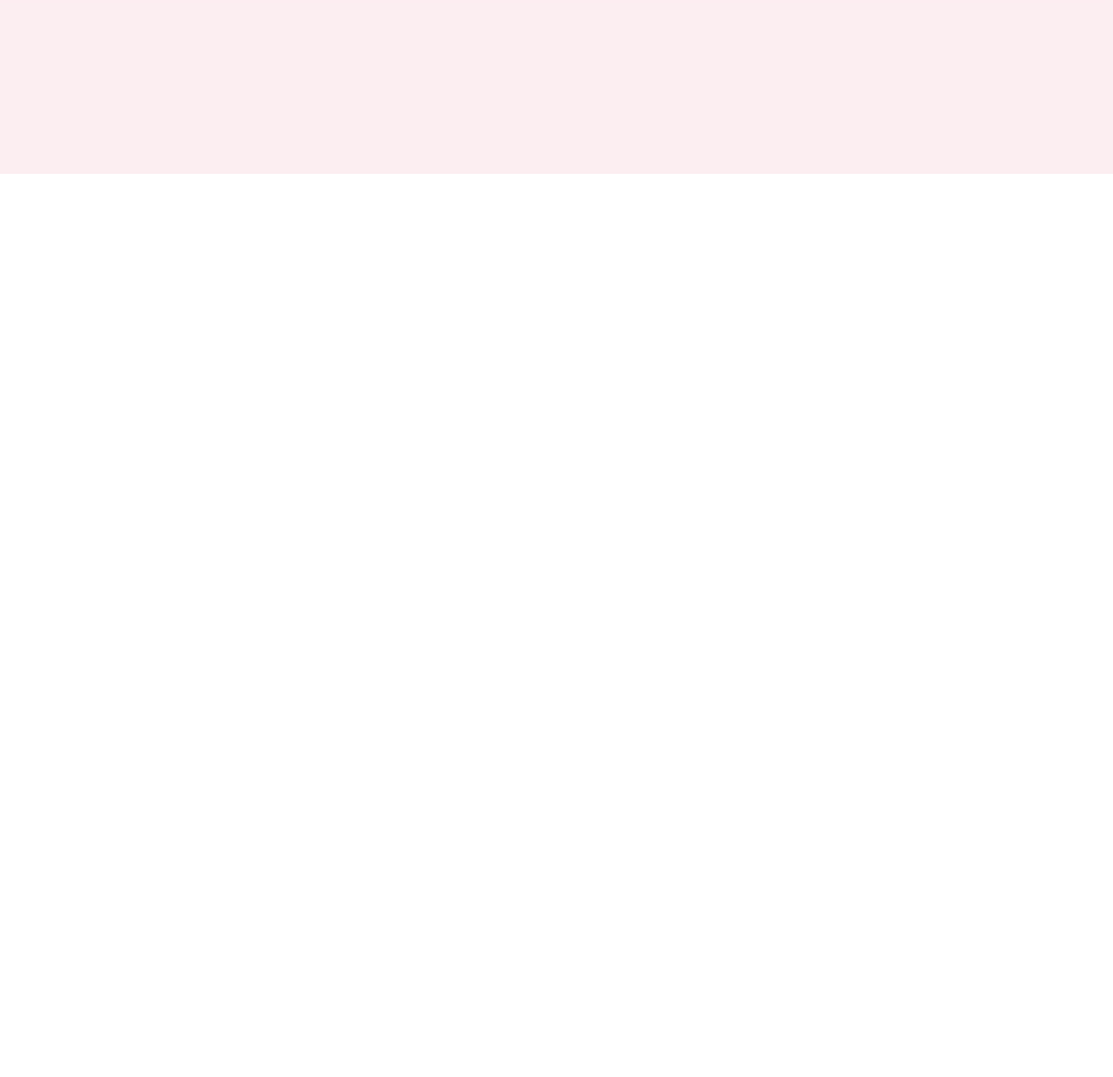
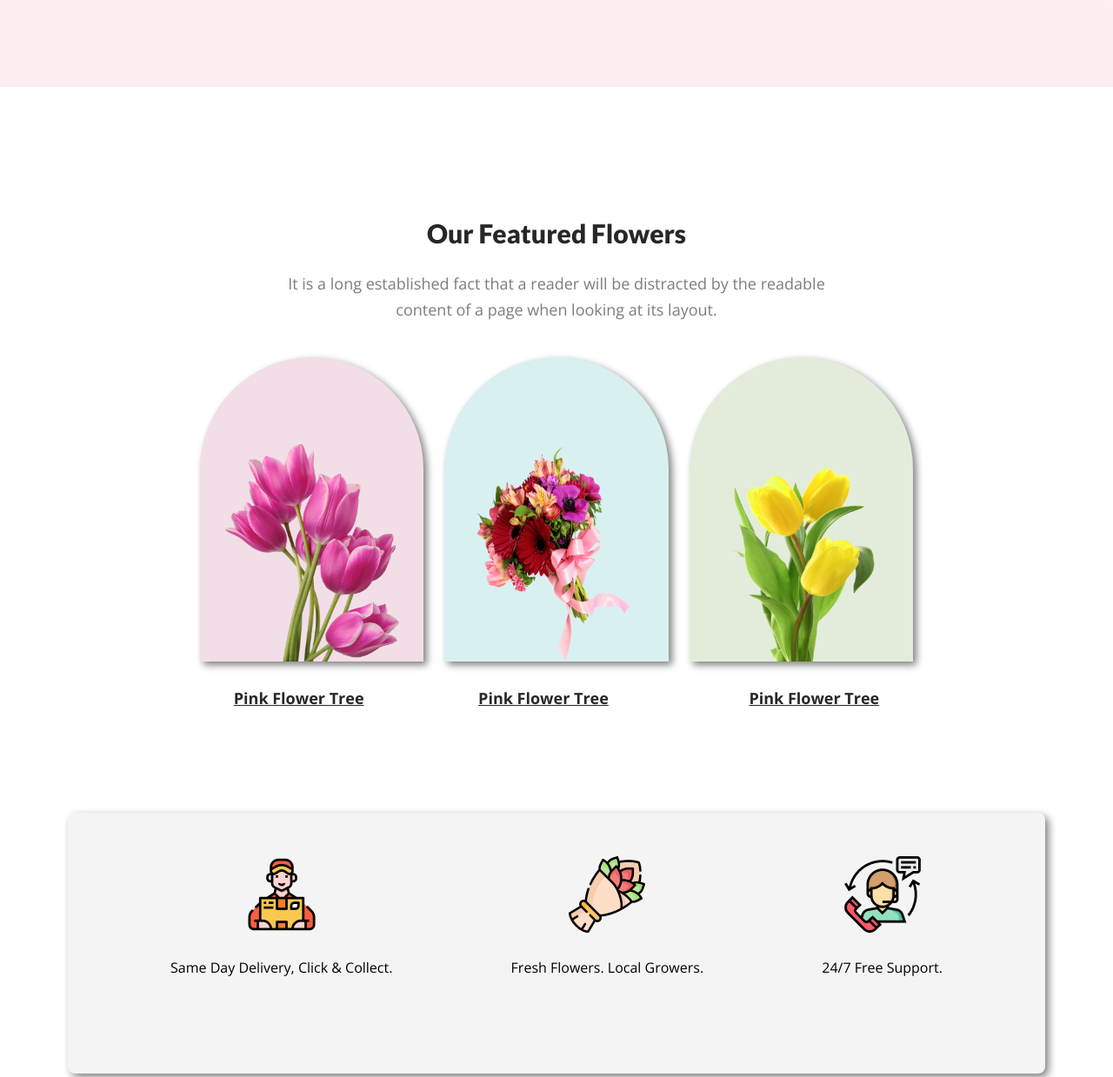
Before and after one commit to Bushra01-Dhaka/flower-shop-website, a plain HTML site: page index.html in a window 1280 px wide. Shown: the part 760-1999 px from the top of the page at 87% size. Before the commit the page ends 960 px from the top, so only its background shows below. Drawn offline with nearby package versions, Linux system fonts and the light colour scheme.

Commit message:
added feature and sale section

```diff
--- a/index.html
+++ b/index.html
@@ -43,6 +43,68 @@
     <!-- main part -->
     <main>
 
+        <!-- Our Feature Flower section -->
+        <section class="feature">
+            <h2 class="feature-title">Our Featured Flowers</h2>
+            <p class="feature-description">It is a long established fact that a reader will be distracted by the readable <br>content of a page when looking at its layout.</p>
+            <!-- feature cards -->
+            <div class="feature-cards">
+                <div class="f-card feature-card1">
+                     <img src="./Flower Asset/pngwing 6.png" alt="pink-tulip" class="feature-img">
+
+                </div>
+                <div class="f-card feature-card2">
+                    <img src="./Flower Asset/pngwing 5.png" alt="flower" class="feature-img">
+
+               </div>
+               <div class="f-card feature-card3">
+                <img  src="./Flower Asset/pngwing 7.png" alt="yellow-tulip" class="feature-img">
+
+           </div>
+
+            </div>
+
+            <div class="feature-p">
+                <p style="position: relative; left: 50px;">Pink Flower Tree</p>
+                <p xlass="middle" style="position: relative; right: 30px; padding-left: 30px;">Pink Flower Tree</p>
+                <p style="position: relative; right: 50px;">Pink Flower Tree</p>
+            </div>
+        </section>
+
+        <!-- icon-section -->
+        <section class="free-section">
+            <div class="free-part">
+                <img src="./Flower Asset/Group 57.png" alt="" class="free-img">
+                <p class="free-text">Same Day Delivery, Click & Collect.</p>
+            </div>
+            <div class="free-part">
+                <img src="./Flower Asset/Group 58.png" alt="" class="free-img">
+                <p class="free-text">Fresh Flowers. Local Growers.</p>
+            </div>
+            <div class="free-part">
+                <img src="./Flower Asset/Group 59.png" alt="" class="free-img">
+                <p class="free-text">24/7 Free Support.</p>
+            </div>
+        </section>
+
+        <!-- hot sale -->
+        <section class="sale">
+            <div class="sale-details">
+                <h2 class="sale-title">Hot Deal ! Sale Up To 25% <span style="color:#E55473;">Off</span></h2>
+                <p class="sale-description">It is a long established fact that a reader will be distracted by the readable content of a page when looking at its layout.</p>
+                 <button class="btn-primary">Sign Up</button>
+            </div>
+            <div class="sale-img-part">
+                <img src="./Flower Asset/pngwing 8.png" alt="red-tulip" class="sale-img">
+            </div>
+        </section>
+
+        <!-- instagram section -->
+        <section class="insta">
+            <h2 class="instra-title">Instagram</h2>
+            <p class="insta-description">It is a long established fact that a reader will be distracted by the readable content of a page when looking at its layout.</p>
+        </section>
+
     </main>
 
 
--- a/styles/style.css
+++ b/styles/style.css
@@ -4,6 +4,8 @@
     font-family: 'Open Sans', sans-serif;
 
 }
+
+/* shared items */
 
 
 
@@ -17,10 +19,10 @@ font-family: 'Open Sans', sans-serif; */
 .banner {
     height: 100vh;
     display: flex;
-    gap: 60px;
+    gap: 50px;
     justify-content: space-between;
-    align-self: center;
-    padding: 80px;
+    align-items: center;
+    padding: 30px 100px;
     background: rgba(229, 84, 115, 0.10);
 
 }
@@ -52,13 +54,151 @@ font-family: 'Open Sans', sans-serif; */
     font-weight: 700;
     box-shadow: 4px 4px 5px gray;
 }
-.btn-primary:hover
-{
+
+.btn-primary:hover {
     background-color: #82CD47;
 }
 
 /* banner-img */
 .banner-img img {
-    height: 500px;
+    height: 665px;
     width: 530px;
+    /* recheck this out */
+    padding: 0;
+    margin: 0;
 }
+
+/* main part start */
+
+/* feature section style*/
+.feature {
+    text-align: center;
+    width: 80%;
+    margin: 0 auto;
+    padding-top: 150px;
+
+}
+
+.feature-title {
+    font-family: 'Lato', sans-serif;
+    color: #272727;
+    font-size: 30px;
+    font-weight: 800;
+}
+
+.feature-description {
+    color: rgba(39, 39, 39, 0.60);
+    font-size: 18px;
+    font-weight: 400;
+    line-height: 30px;
+    margin-top: 25px;
+    margin-bottom: 40px;
+}
+
+.feature-cards {
+    display: flex;
+    gap: 24px;
+    justify-content: space-around;
+    align-items: center;
+    width: 80%;
+    margin: 0 auto;
+}
+
+.f-card {
+    width: 350px;
+    height: 350px;
+    position: relative;
+    box-shadow: 4px 4px 8px gray;
+}
+
+.feature-p {
+    display: flex;
+    justify-content: space-around;
+    align-items: center;
+}
+
+.feature-p p {
+    color: #272727;
+    text-align: center;
+    font-size: 18px;
+    font-weight: 700;
+    text-decoration-line: underline;
+    margin-top: 30px;
+
+}
+
+.feature-card1 {
+    border-radius: 300px 300px 0px 0px;
+    background: rgba(167, 33, 98, 0.15);
+}
+
+.feature-card2 {
+    border-radius: 300px 300px 0px 0px;
+    background: rgba(5, 151, 160, 0.15);
+
+}
+
+.feature-card3 {
+    border-radius: 300px 300px 0px 0px;
+    background: rgba(71, 125, 17, 0.15);
+
+
+}
+
+.feature img {
+    height: 250px;
+    width: 200px;
+    position: relative;
+    top: 100px;
+}
+
+
+/* free section style */
+.free-section {
+    width: 80%;
+    margin: 0 auto;
+    display: flex;
+    justify-content: space-around;
+    text-align: center;
+    padding: 50px;
+    border-radius: 8px;
+    background: rgba(39, 39, 39, 0.05);
+    margin-top: 120px;
+    box-shadow: 4px 4px 10px gray;
+    height: 200px;
+}
+
+.free-text {
+    margin-top: 24px;
+}
+
+/* sale section  */
+.sale {
+    margin-top: 100px;
+    padding: 50px 200px;
+    text-align: center;
+    border-radius: 8px;
+    background: rgba(229, 84, 115, 0.05);
+    height: 400px;
+    display: flex;
+    gap: 80px;
+    justify-content: space-between;
+    align-items: center;
+    box-shadow: 4px 4px 4px #E55473;
+}
+
+.sale-title {
+    color: #272727;
+    font-size: 30px;
+    font-weight: 800;
+}
+
+.sale-description {
+    color: rgba(39, 39, 39, 0.60);
+    text-align: center;
+    font-size: 18px;
+    font-weight: 400;
+    line-height: 30px;
+    margin: 30px 0;
+    max-width: 500px;
+}
```
